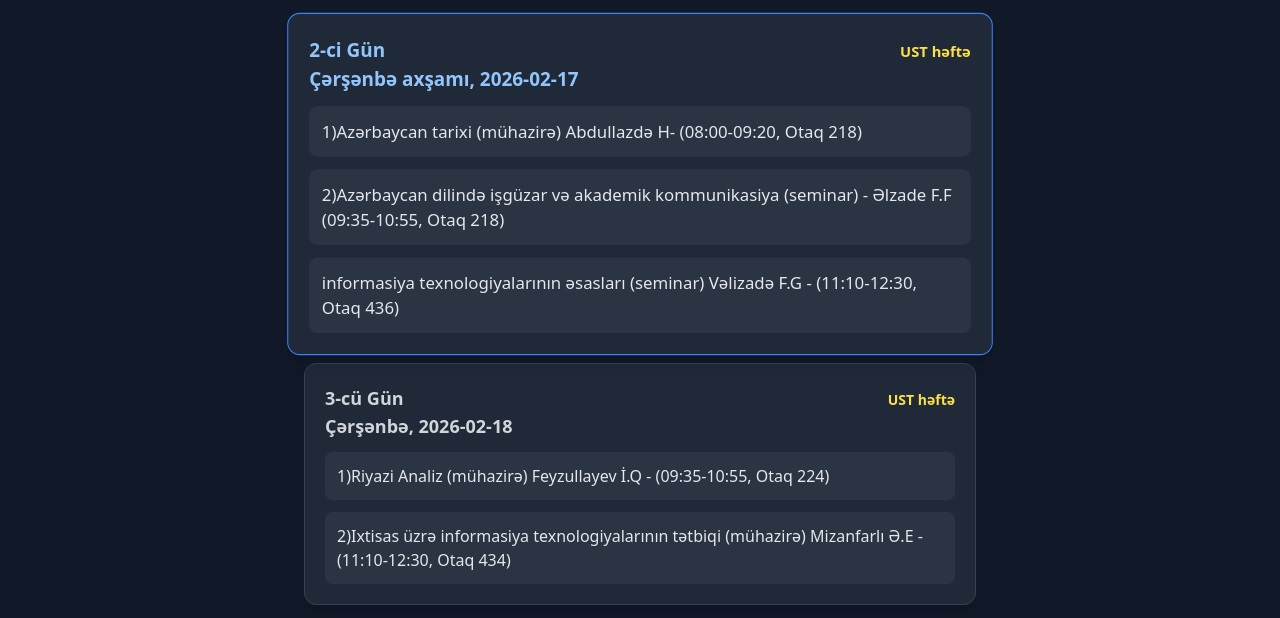
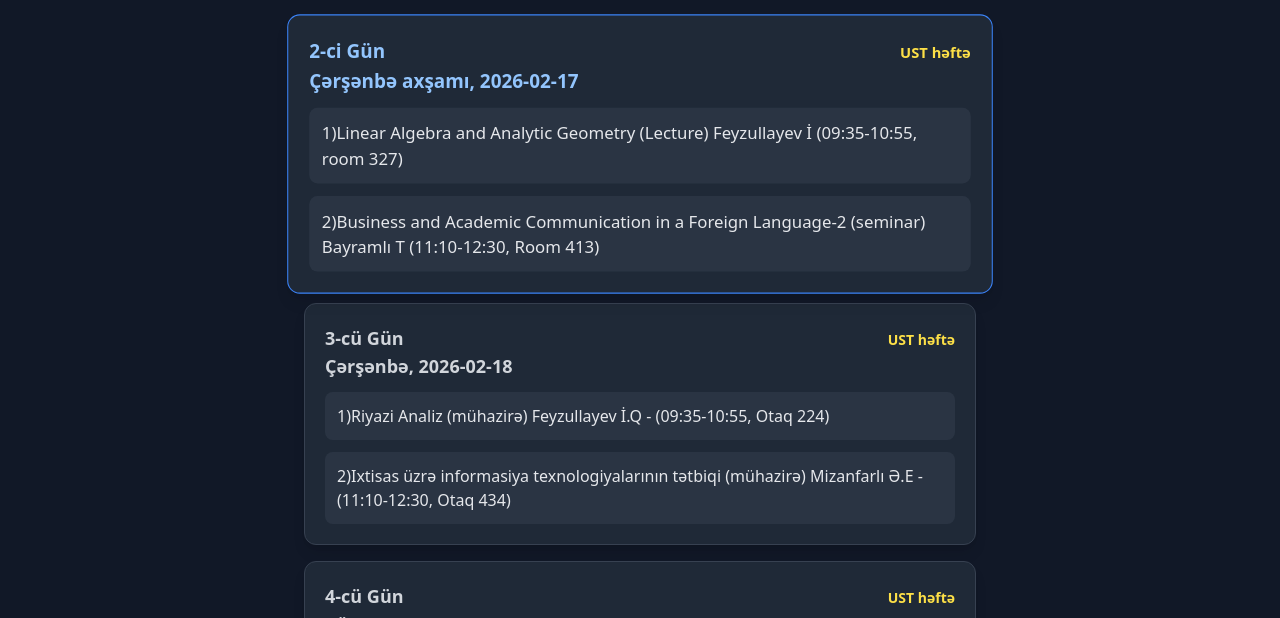
Before and after one commit to 1brah1m0f/760-TS, a plain HTML site: page index.html in a window 1280 px wide. Shown: the part 147-765 px from the top of the page. Drawn offline with nearby package versions, Linux system fonts and the light colour scheme.

Commit message:
Update course schedule in index.html for Linear Algebra and Business Communication courses

```diff
--- a/index.html
+++ b/index.html
@@ -81,13 +81,13 @@
 
     const dersCedveliKurs2 = {
       "alt": { 1: ["1)Differential Equations (lecture) Feyzullayev İlkin -  ( 08:00-09:20 , room 327)", "2)Fundamentals of Programming (Lecture) Huseynov A- (09:35-10:55, room 432)", "3) Physics (Lecture) Qocayev F (11:10-12:30, room 513) "],
-              2: ["1)Azərbaycan tarixi (mühazirə)  Abdullazdə H-  (08:00-09:20, Otaq 218)", "2)Azərbaycan dilində işgüzar və akademik kommunikasiya (seminar) - Əlzade F.F (09:35-10:55, Otaq 218)"],
+              2: ["1)Linear Algebra and Analytic Geometry (Lecture) Feyzullayev İ (09:35-10:55, room 327)", "2)Business and Academic Communication in a Foreign Language-2 (seminar) Bayramlı T (11:10-12:30, Room 413)"],
               3: ["1)Riyazi Analiz  (mühazirə) Feyzullayev İ.Q -  (09:35-10:55, Otaq 224)", "2)Ixtisas üzrə informasiya texnologiyalarının tətbiqi (mühazirə) Mizanfarlı  -  (11:10-12:30, Otaq 434)"],
               4: [ "1)Riyazi Analiz (seminar) Feyzullayev İ.Q - (11:10-12:30, Otaq 224)"],
               5: ["1) Azərbaycan Tarixi (seminar) Abdullazadə H - (09:35-10:55,Otaq 222)", "2)Xarici dildə işgüzar və akademik kommunikasiya (seminar) Bayramlı T.T - (11:10-12:30, Otaq 222)",]   },
 
       "ust": { 1: ["1)Differential Equations (lecture) Feyzullayev İlkin -  ( 08:00-09:20 , room 327)", "2)Fundamentals of Programming (Lecture) Huseynov A- (09:35-10:55, room 432)", "3) Physics (Lecture) Qocayev F (11:10-12:30, room 513) "],
-              2: ["1)Azərbaycan tarixi (mühazirə)  Abdullazdə H-  (08:00-09:20, Otaq 218)", "2)Azərbaycan dilində işgüzar və akademik kommunikasiya (seminar) - Əlzade F.F (09:35-10:55, Otaq 218)","informasiya texnologiyalarının əsasları (seminar) Vəlizadə F.G - (11:10-12:30, Otaq 436)"],
+              2: ["1)Linear Algebra and Analytic Geometry (Lecture) Feyzullayev İ (09:35-10:55, room 327)", "2)Business and Academic Communication in a Foreign Language-2 (seminar) Bayramlı T (11:10-12:30, Room 413)"],
               3: ["1)Riyazi Analiz  (mühazirə) Feyzullayev İ.Q -  (09:35-10:55, Otaq 224)", "2)Ixtisas üzrə informasiya texnologiyalarının tətbiqi (mühazirə) Mizanfarlı Ə.E -  (11:10-12:30, Otaq 434)"],
               4: ["1) Azərbaycan dilində işgüzar və akademik kommunikasiya (seminar) Əlzade F.F (09:35-10:55, Otaq 218)", "Riyazi Analiz (seminar) Feyzullayev İ.Q - (11:10-12:30, Otaq 224)" ],
               5: ["1)Ixtisas üzrə informasiya texnologiyalarının tətbiqi (seminar) Mizanfarlı Ə.E -  (09:35-10:55, Otaq 436)", "2)Xarici dildə işgüzar və akademik kommunikasiya (seminar) Bayramlı T.T - (11:10-12:30, Otaq 222)",] },
```
